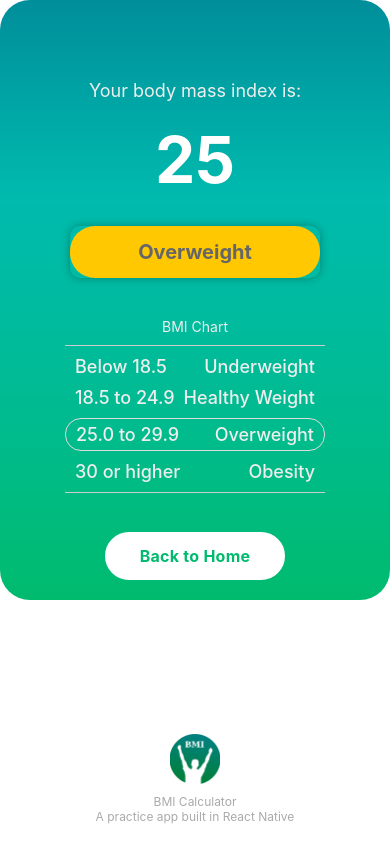
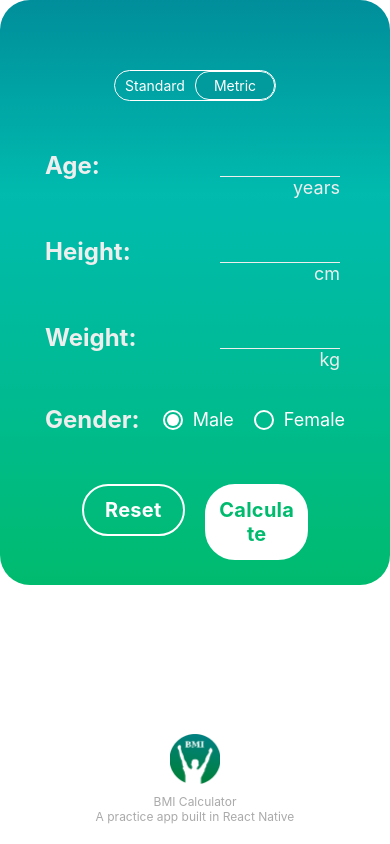
Before and after one commit to mr-shan/practice-react-native-bmi-calculator, a React Native app: screen / in a window 390 px wide. Built offline with nearby package versions, Linux system fonts and the light colour scheme.

Commit message:
App reset to calculator

```diff
--- a/App.tsx
+++ b/App.tsx
@@ -9,8 +9,8 @@ import BMIResult from './screens/BMIResult';
 import { calculateBMI } from './helper';
 
 export default function App() {
-  const [appState, setAppState] = useState(1);
-  const [bmi, setBmi] = useState<null | number>(25);
+  const [appState, setAppState] = useState(0);
+  const [bmi, setBmi] = useState<null | number>(null);
 
   const onCalculateBMI = (
     age: number,
```
